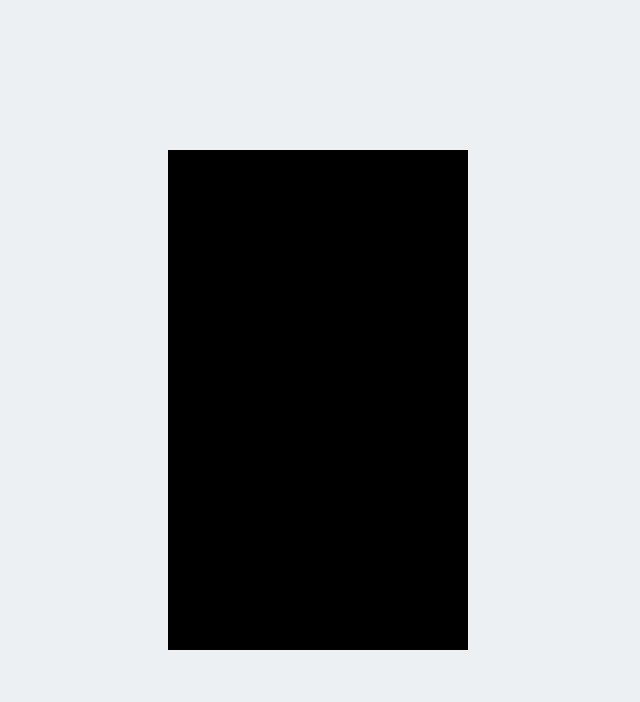
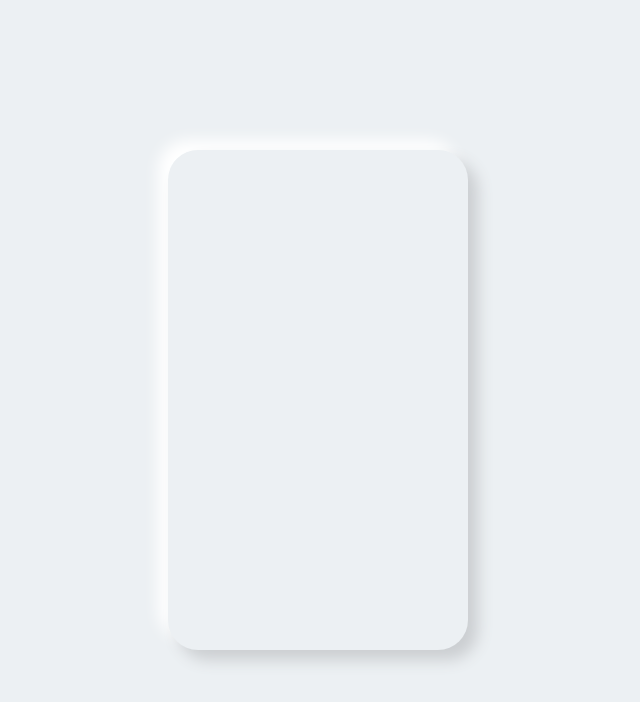
Before and after one commit to smshaown/Neumorphic-login-design, a plain HTML site: page index.html in a window 1280 px wide. Shown: the whole page, without its empty margins (82-722 px from the left). Drawn offline with Linux system fonts and the light colour scheme.

Commit message:
login form box shadow completed

```diff
--- a/style.css
+++ b/style.css
@@ -14,5 +14,8 @@ body{
 .login-form{
     width: 300px;
     height: 500px;
-    background-color: black;
+    background-color: #ecf0f3;
+    border-radius: 30px;
+    box-shadow: 10px 10px 15px #cbced1,
+                -10px -10px 15px white;
 }
```
